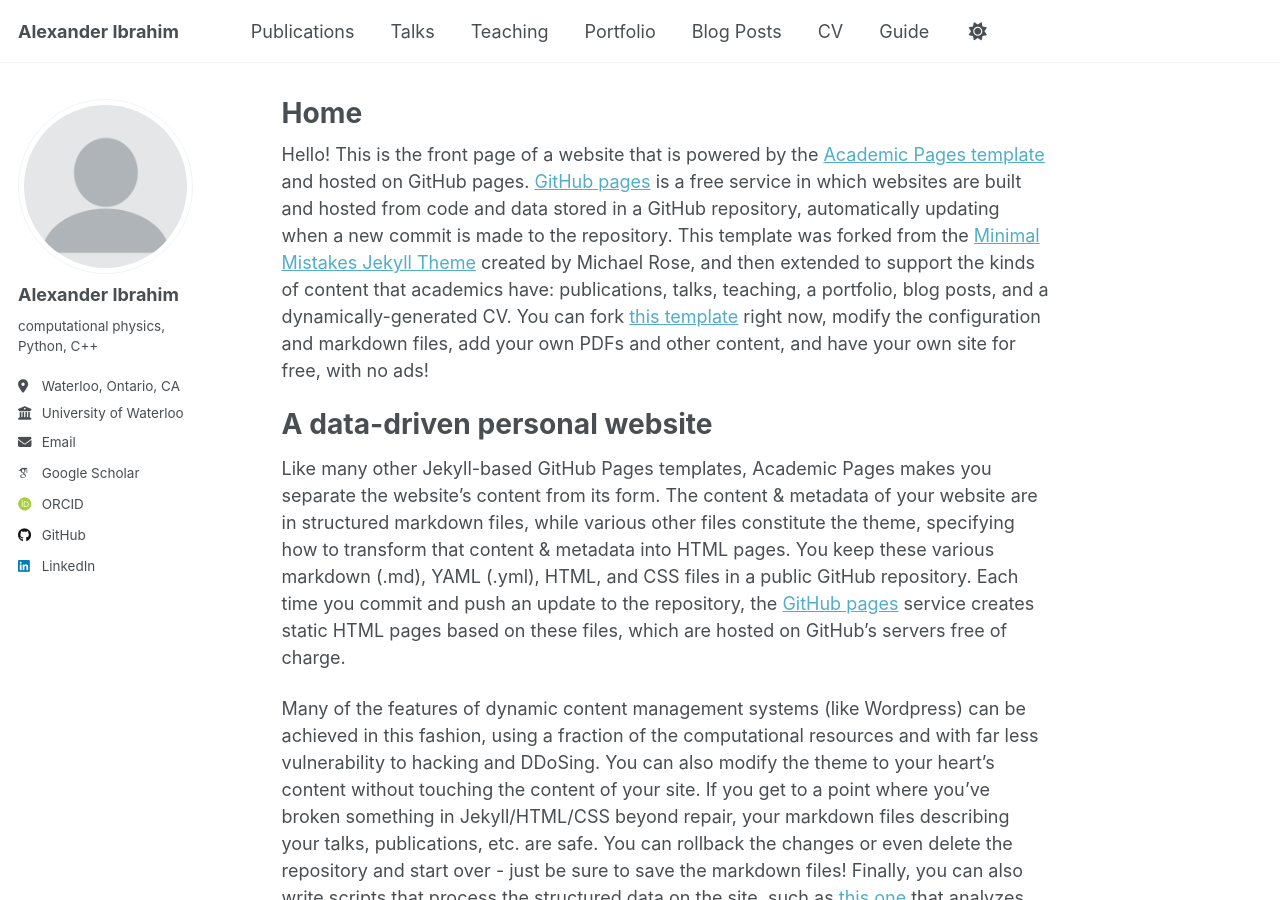
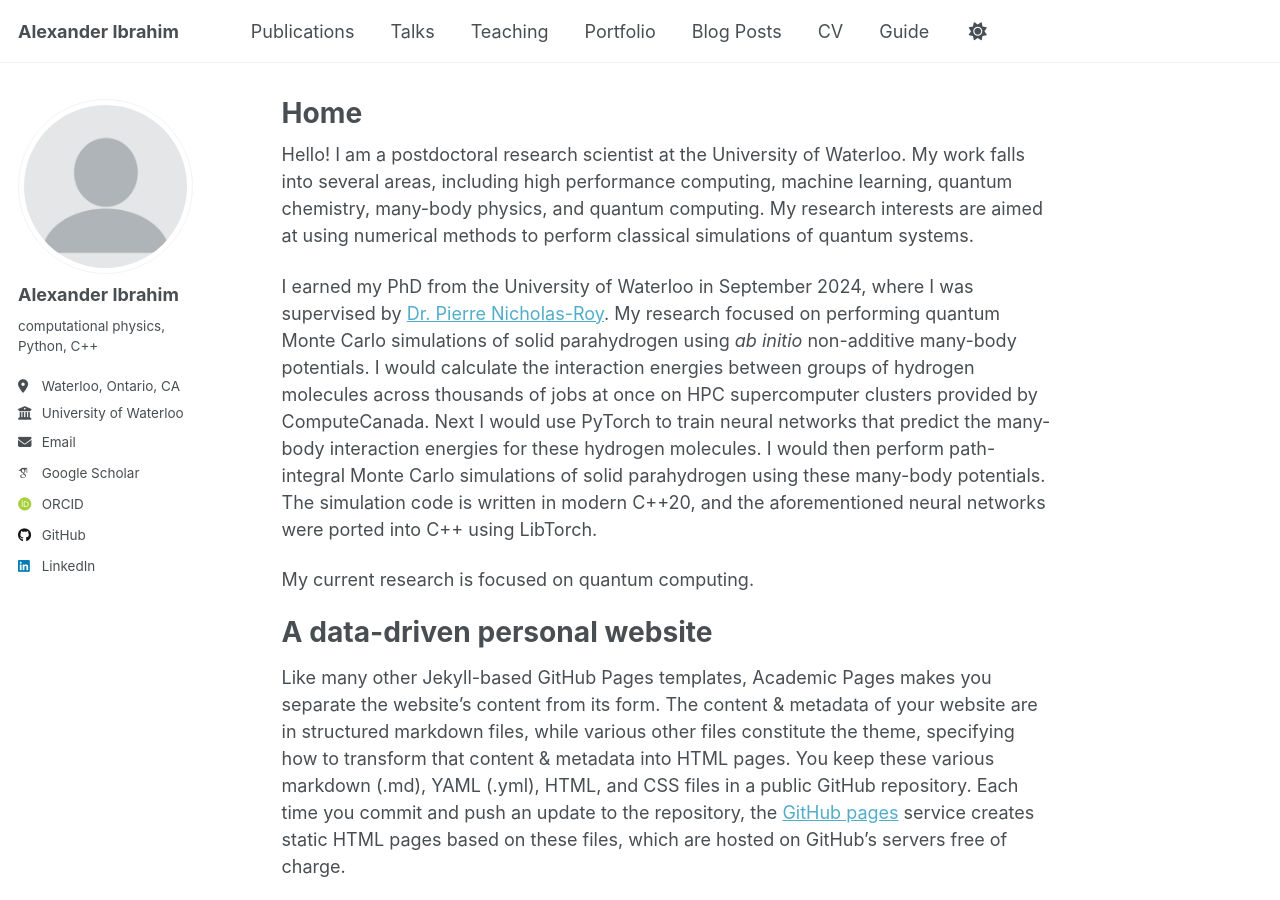
Before and after one commit to AlexanderIbrahim1/AlexanderIbrahim1.github.io, a Jekyll site: the page built from _pages/about.md, in a window 1280 px wide and 900 px high. Built offline with Jekyll 4.4.1, drawn with Linux system fonts in a browser that asks for light colours; some web fonts are replaced.

Commit message:
Add more stuff to the about section

```diff
--- a/_pages/about.md
+++ b/_pages/about.md
@@ -8,7 +8,32 @@ redirect_from:
 ---
 
 Hello!
-This is the front page of a website that is powered by the [Academic Pages template](https://github.com/academicpages/academicpages.github.io) and hosted on GitHub pages. [GitHub pages](https://pages.github.com) is a free service in which websites are built and hosted from code and data stored in a GitHub repository, automatically updating when a new commit is made to the repository. This template was forked from the [Minimal Mistakes Jekyll Theme](https://mmistakes.github.io/minimal-mistakes/) created by Michael Rose, and then extended to support the kinds of content that academics have: publications, talks, teaching, a portfolio, blog posts, and a dynamically-generated CV. You can fork [this template](https://github.com/academicpages/academicpages.github.io) right now, modify the configuration and markdown files, add your own PDFs and other content, and have your own site for free, with no ads!
+I am a postdoctoral research scientist at the University of Waterloo.
+My work falls into several areas, including
+high performance computing,
+machine learning,
+quantum chemistry,
+many-body physics,
+and quantum computing.
+My research interests are aimed at
+using numerical methods
+to perform classical simulations of quantum systems.
+
+I earned my PhD from the University of Waterloo in September 2024,
+where I was supervised by [Dr. Pierre Nicholas-Roy](https://uwaterloo.ca/chemistry/profile/pnroy).
+My research focused on performing quantum Monte Carlo simulations of solid parahydrogen
+using *ab initio* non-additive many-body potentials.
+I would calculate the interaction energies between groups of hydrogen molecules
+across thousands of jobs at once
+on HPC supercomputer clusters provided by ComputeCanada.
+Next I would use PyTorch to train neural networks that
+predict the many-body interaction energies for these hydrogen molecules.
+I would then perform path-integral Monte Carlo simulations of solid parahydrogen
+using these many-body potentials.
+The simulation code is written in modern C++20,
+and the aforementioned neural networks were ported into C++ using LibTorch.
+
+My current research is focused on quantum computing.
 
 A data-driven personal website
 ======
```
